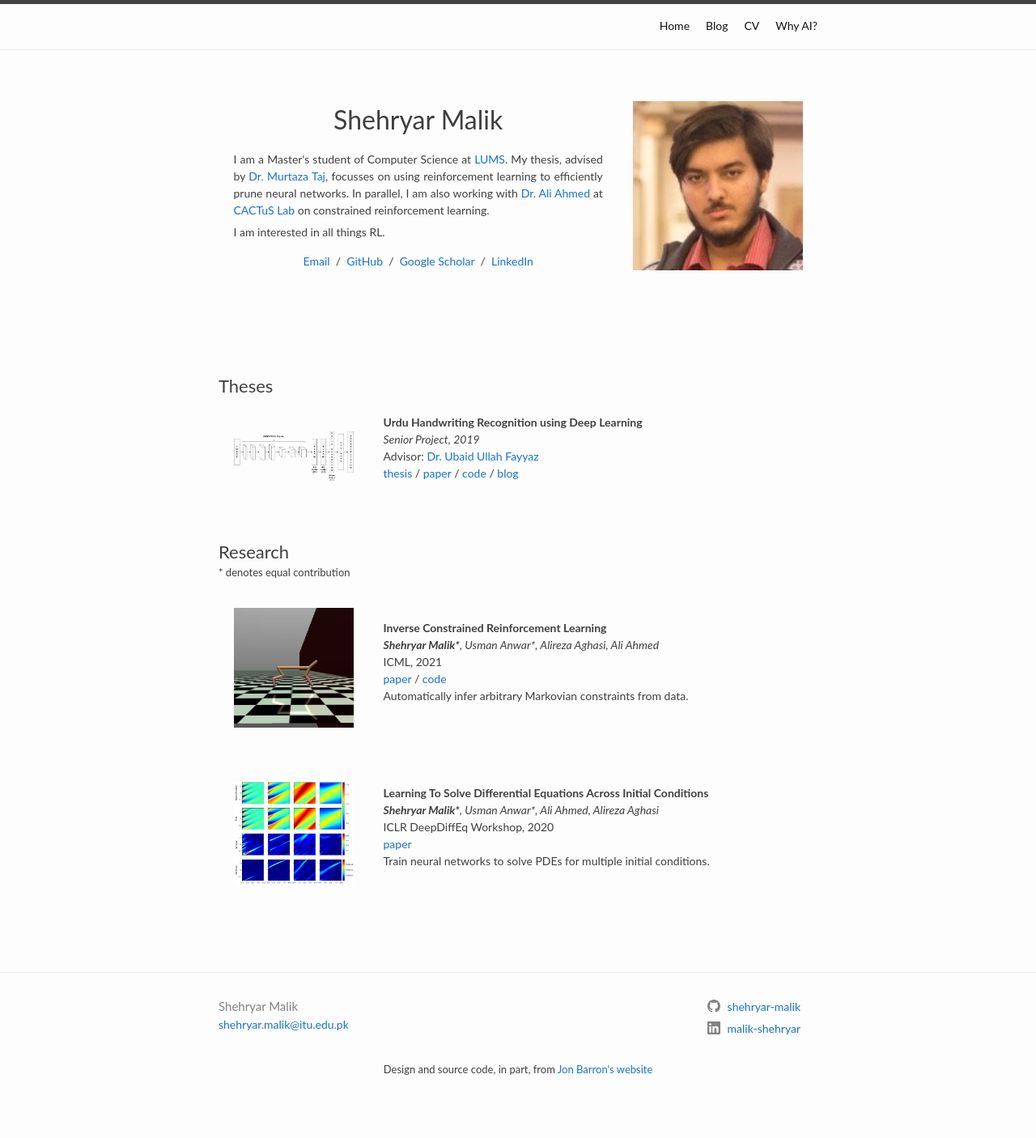
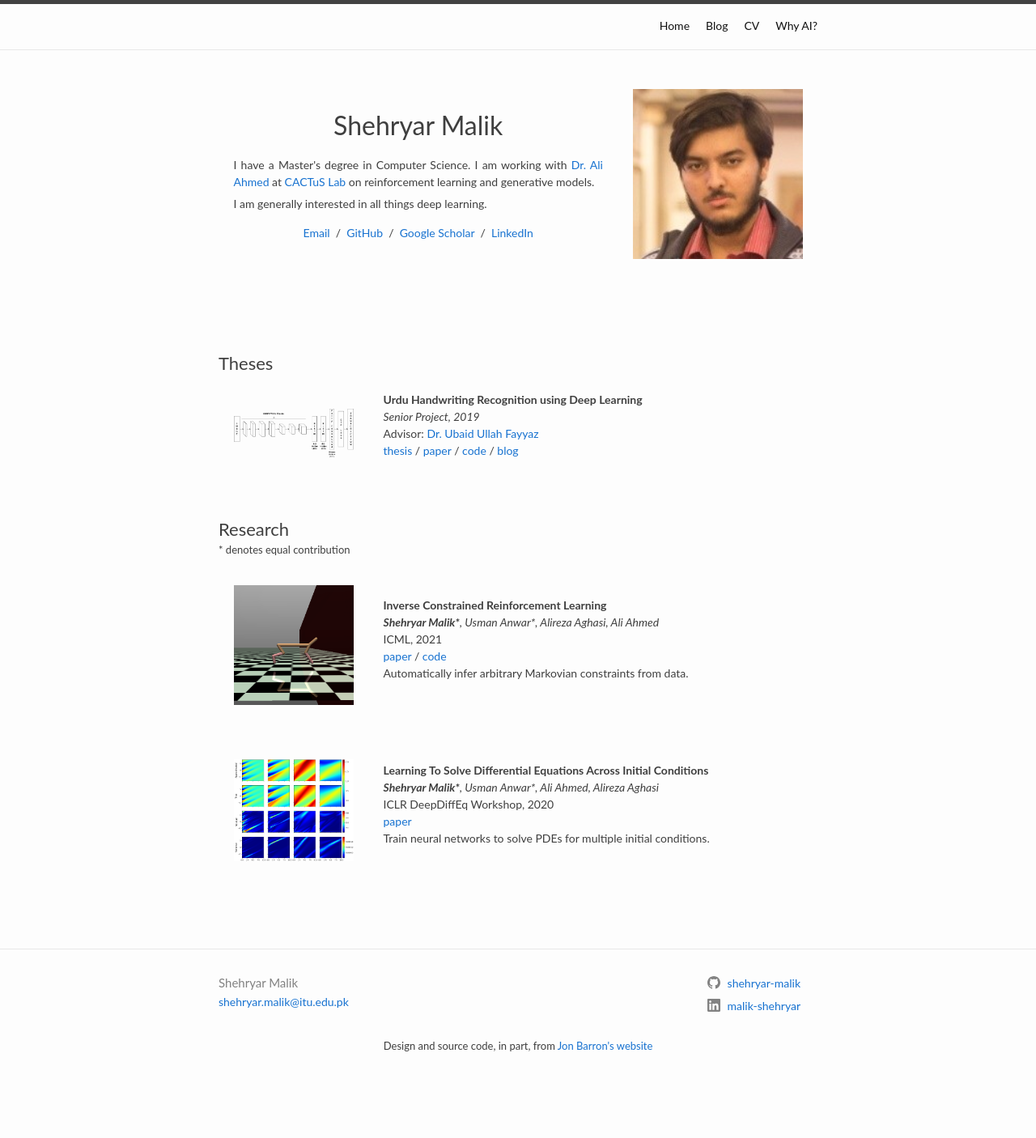
Before and after one commit to shehryar-malik/shehryar-malik.github.io, a Jekyll site: the page built from _layouts/home.html, in a window 1280 px wide. Shown: the whole page at 81% size. Built offline with Jekyll 4.4.1, drawn with Linux system fonts in a browser that asks for light colours; after the commit the page ends 1378 px from its top, so only the background shows below that.

Commit message:
update bio

```diff
--- a/_layouts/home.html
+++ b/_layouts/home.html
@@ -25,8 +25,8 @@ permalink: /home/
                                 Shehryar Malik
                             </h1>
                             <p style="text-align:justify">
-                            I am a Master's student of Computer Science at <a href="https://lums.edu.pk/" target="_blank">LUMS</a>. My thesis, advised by <a href="https://scholar.google.com.pk/citations?user=Gk3G9N0AAAAJ&hl=en" target="_blank">Dr. Murtaza Taj</a>, focusses on using reinforcement learning to efficiently prune neural networks. In parallel, I am also working with <a href="https://scholar.google.com/citations?user=2mnOtm8AAAAJ&hl=en" target="_blank">Dr. Ali Ahmed</a> at <a href="http://cactus.itu.edu.pk/" target="_blank">CACTuS Lab</a> on constrained reinforcement learning.</p>
-                            <p style="margin-top: -9px; text-align:justify;">I am interested in all things RL.</p>
+                            I have a Master's degree in Computer Science. I am working with <a href="https://scholar.google.com/citations?user=2mnOtm8AAAAJ&hl=en" target="_blank">Dr. Ali Ahmed</a> at <a href="http://cactus.itu.edu.pk/" target="_blank">CACTuS Lab</a> on reinforcement learning and generative models.</p>
+                            <p style="margin-top: -9px; text-align:justify;">I am generally interested in all things deep learning.</p>
                             <p style="text-align:center">
                             <a class="u-email" href="mailto:{{ site.email }}">Email</a></li> &nbsp;/&nbsp;
                         <a href="https://github.com/{{site.github_username}}">GitHub</a> &nbsp;/&nbsp;
```
